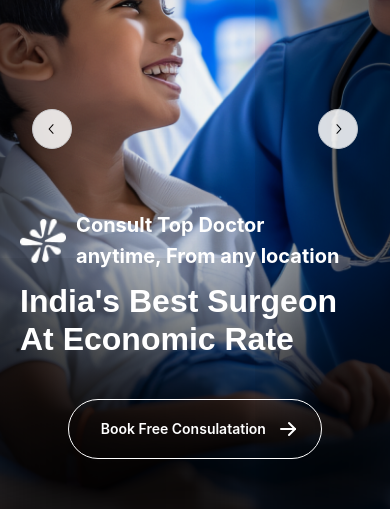
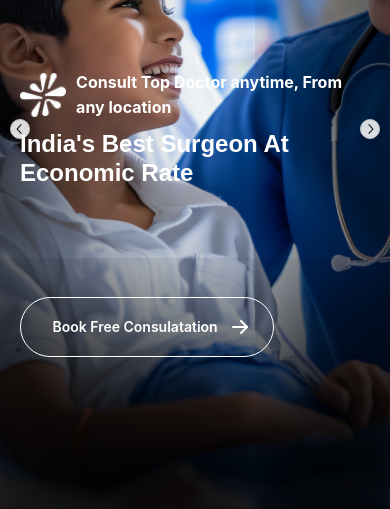
Before and after one commit to Gaurav-Verma07/mediend, a Next.js app: page / in a window 390 px wide. Shown: the part 332-841 px from the top of the page. Built offline with nearby package versions, Linux system fonts and the light colour scheme; no server answers; grey boxes are pictures that could not be loaded.

Commit message:
style: herobox

```diff
--- a/app/components/Herobox/Herobox.module.css
+++ b/app/components/Herobox/Herobox.module.css
@@ -1,9 +1,13 @@
+.main {
+  position: relative;
+}
+
 .card {
   position: relative;
   height: 90vh;
   display: flex;
   flex-direction: column;
-  justify-content: flex-end;
+  justify-content: center;
   align-items: flex-start;
   background-size: cover;
   background-position: center;
@@ -13,7 +17,7 @@
   @media (min-width: 700px) {
     padding: 50px 100px;
   }
-  @media (min-width: 1100px) {
+  @media (min-width: 1000px) {
     justify-content: flex-end;
     padding: 100px 200px;
   }
@@ -24,9 +28,9 @@
   font-weight: 900;
   color: var(--mantine-color-white);
   line-height: 1.2;
-  font-size: rem(32px);
+  font-size: rem(24px);
   margin-top: var(--mantine-spacing-xs);
-  @media (min-width: 900px) {
+  @media (min-width: 1000px) {
     font-size: rem(64px);
   }
 }
@@ -40,8 +44,10 @@
 .category {
   color: #fff;
   font-weight: 700;
-  font-size: 20px;
   margin-left: 10px;
+  @media (min-width: 1000px) {
+    font-size: 20px;
+  }
 }
 
 .cardData {
@@ -55,18 +61,19 @@
 }
 .btn__book {
   align-self: center;
-  @media (min-width: 600px) {
-    align-self: flex-start;
-  }
-  @media (min-width: 1100px) {
-    position: absolute;
-    right: 5%;
+  position: absolute;
+  z-index: 100;
+  left: 5%;
+  bottom: 20%;
+  @media (min-width: 1000px) {
+    left: auto;
+    right: 10%;
   }
 }
 
 .info {
   display: none;
-  @media (min-width: 700px) {
+  @media (min-width: 1000px) {
     display: block;
   }
 }
--- a/app/components/Herobox/Herobox.tsx
+++ b/app/components/Herobox/Herobox.tsx
@@ -52,19 +52,6 @@ function Card({ image, title, category, info }: CardProps) {
           {info}
         </Text>
       </Box>
-      <Box className={classes.btn__book}>
-        <Button
-          variant="outline"
-          radius="xl"
-          size="xl"
-          fz={14}
-          rightSection={<IconArrowRight />}
-          className={classes.btn}
-          onClick={open}
-        >
-          Book Free Consulatation
-        </Button>
-      </Box>
       <Modal
         opened={opened}
         onClose={close}
@@ -86,7 +73,7 @@ function Card({ image, title, category, info }: CardProps) {
 
 const Herobox = () => {
   const theme = useMantineTheme();
-  const mobile = useMediaQuery(`(min-width: 1100px)`);
+  const mobile = useMediaQuery(`(min-width: 700px)`);
   const slides = data.map((item) => (
     <Carousel.Slide key={item.title}>
       <Card {...item} />
@@ -94,19 +81,34 @@ const Herobox = () => {
   ));
 
   return (
+    <Box className={classes.main}>
       <Carousel
         //   slideSize={{ base: "100%", sm: "50%" }}
         //   slideGap={{ base: rem(2), sm: "xl" }}
         align="start"
         slidesToScroll={1}
         //   speed={5}
-      controlsOffset="xl"
-      controlSize={40}
+        controlsOffset={mobile ? "xl" : "xs"}
+        controlSize={mobile ? 40 : 20}
         loop
         withControls
       >
         {slides}
       </Carousel>
+      <Box className={classes.btn__book}>
+        <Button
+          variant="outline"
+          radius="xl"
+          size="xl"
+          fz={14}
+          rightSection={<IconArrowRight />}
+          className={classes.btn}
+          // onClick={open}
+        >
+          Book Free Consulatation
+        </Button>
+      </Box>
+    </Box>
   );
 };
 
```
Lines whose indentation alone changed are shown as unchanged.
